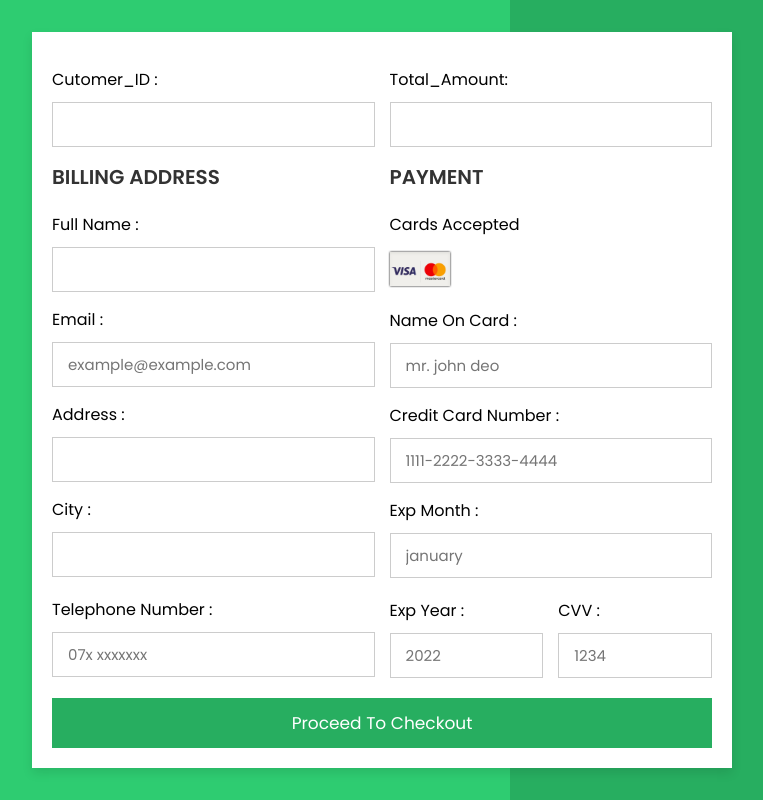
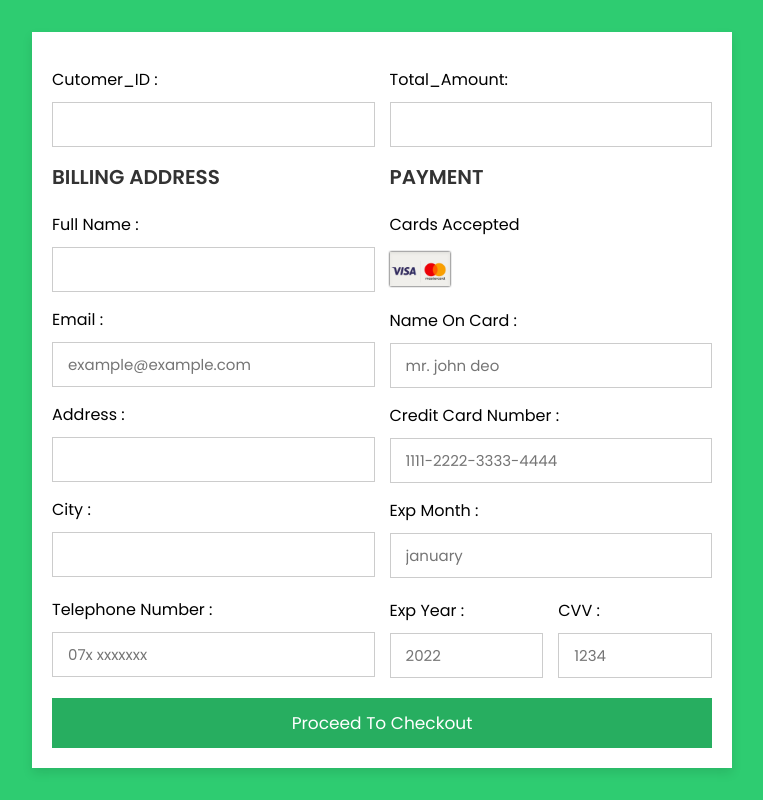
Before and after one commit to Anupazen/WEB_MIT, a PHP site: page /pay.php in a window 1280 px wide. Shown: the whole page, without its empty margins (258-1021 px from the left). Run offline with PHP 8.4, Linux system fonts and the light colour scheme; the visitor is signed in with stand-in values (Sample User, id 1).

Commit message:
paystyle

```diff
--- a/CSS/paystyle.css
+++ b/CSS/paystyle.css
@@ -15,7 +15,7 @@
   align-items: center;
   padding:25px;
   min-height: 100vh;
-  background: linear-gradient(90deg, #2ecc71 60%, #27ae60 40.1%);
+  background-color:#2ecc71;
 }
 
 .container form{
```
